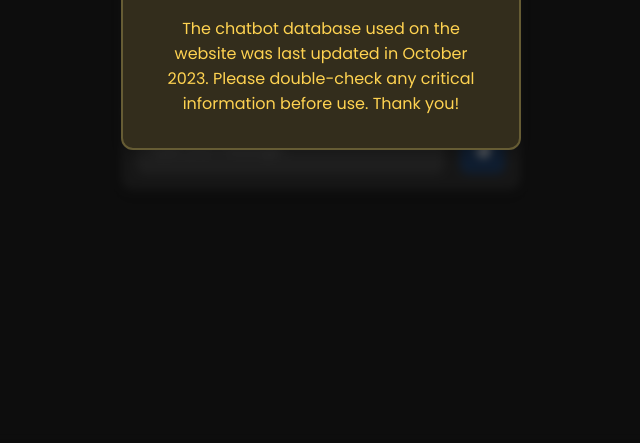
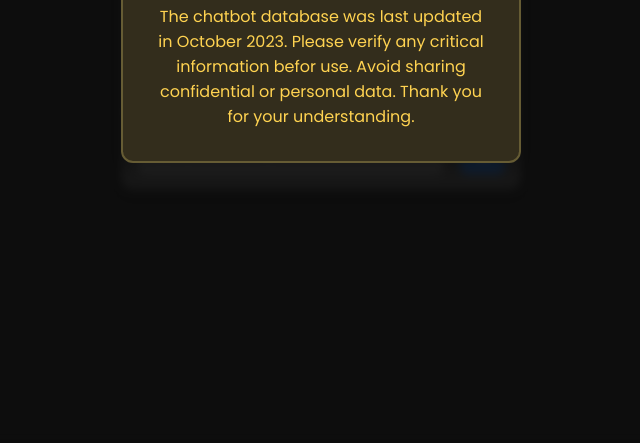
Before and after one commit to junayedhasansakib0/echo_chatBot, a plain HTML site: page index.html in a window 1280 px wide. Shown: the part 357-800 px from the top of the page, without its empty margins (319-959 px from the left). Drawn offline with Linux system fonts and the light colour scheme.

Commit message:
Added an alert pop up for the user

```diff
--- a/index.html
+++ b/index.html
@@ -35,9 +35,9 @@
           Important Notice
         </h3>
         <p>
-          The chatbot database used on the website was last updated in October
-          2023. Please double-check any critical information before use. Thank
-          you!
+          The chatbot database was last updated in October 2023. Please verify
+          any critical information befor use. Avoid sharing confidential or
+          personal data. Thank you for your understanding.
         </p>
       </div>
     </div>
```
